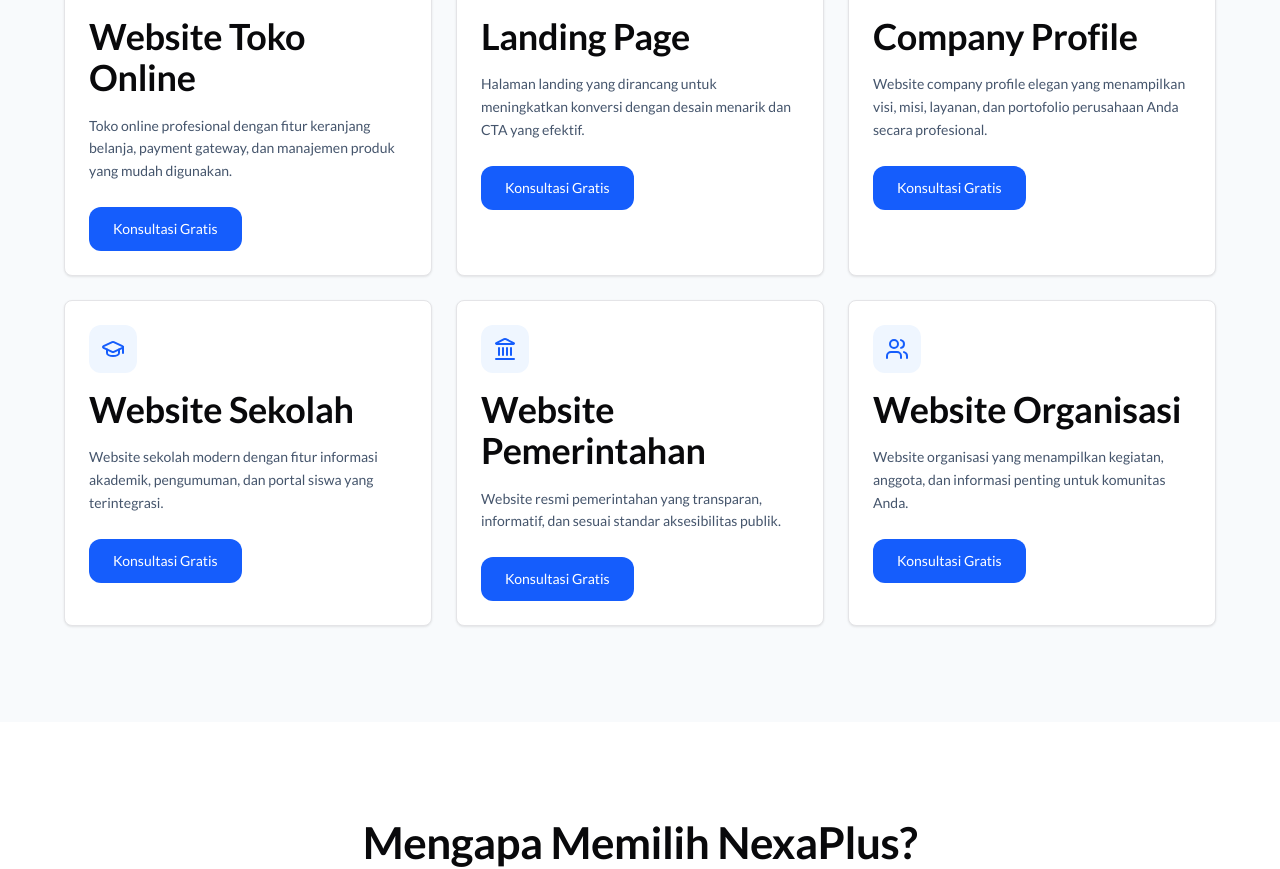
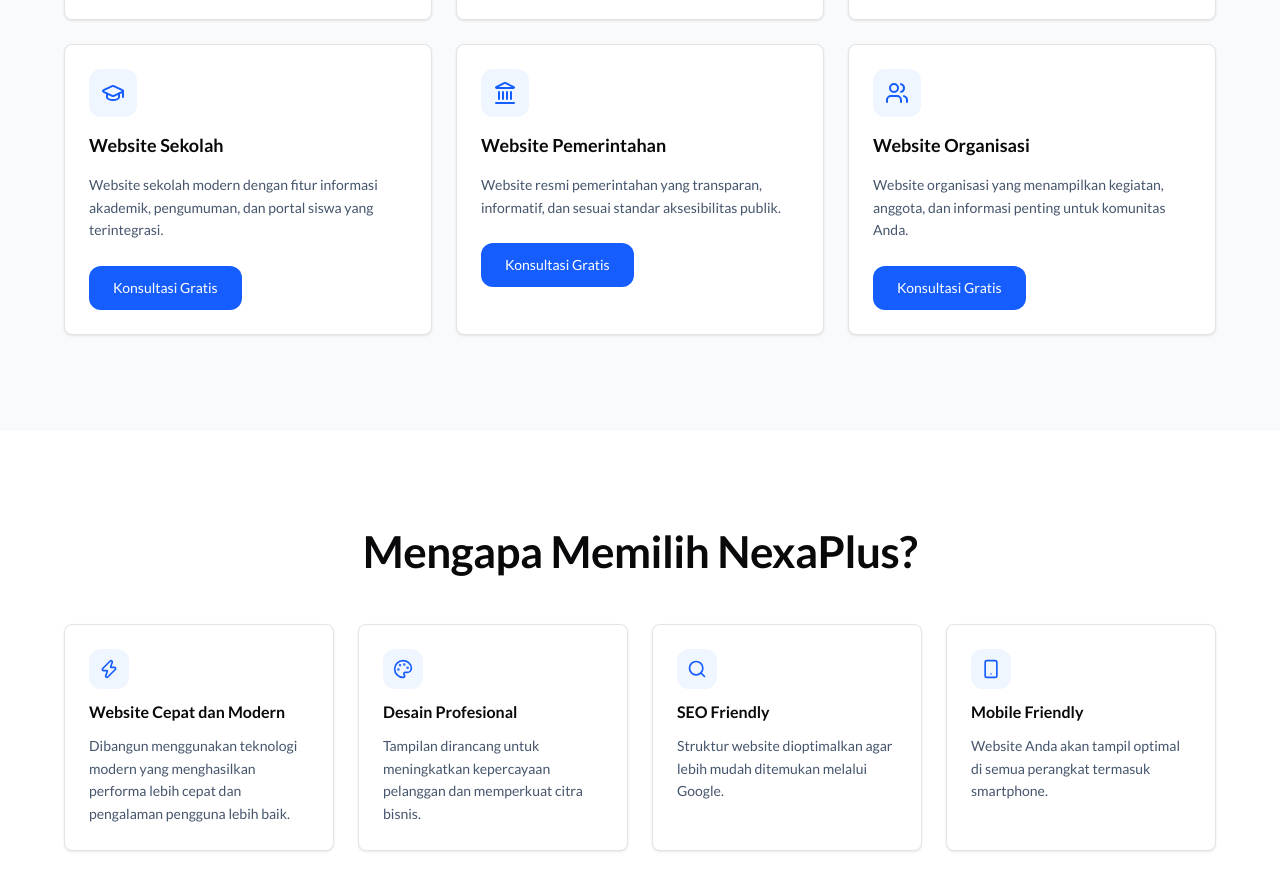
Before and after one commit to ersetdigital-sudo/nexaplus.app, a Next.js app: page / in a window 1280 px wide. Shown: the part 3480-4349 px from the top of the page. Built offline with nearby package versions, Linux system fonts and the light colour scheme.

Commit message:
fix: card heading sizes - apply card-title class, fix footer labels

```diff
--- a/app/globals.css
+++ b/app/globals.css
@@ -103,27 +103,41 @@ h1, h2, h3, h4, h5, h6 {
   color: #09090B;
 }
 
-h1 { font-size: 32px; line-height: 1.1; letter-spacing: -0.8px; margin-bottom: 24px; }
-h2 { font-size: 28px; line-height: 1.15; letter-spacing: -0.4px; }
-h3 { font-size: 24px; line-height: 1.2; letter-spacing: -0.2px; }
-h4 { font-size: 22px; line-height: 1.25; }
-h5 { font-size: 20px; line-height: 1.35; }
-h6 { font-size: 18px; line-height: 1.25; }
+/* Card-level headings — override global scale */
+.card-title {
+  font-size: 16px !important;
+  line-height: 1.4 !important;
+  letter-spacing: 0 !important;
+}
+.card-title-lg {
+  font-size: 18px !important;
+  line-height: 1.4 !important;
+  letter-spacing: 0 !important;
+}
+
+/* Only apply heading scale to section-level headings, not card titles */
+section > div > h1,
+section > div > div > h1 { font-size: 32px; line-height: 1.1; letter-spacing: -0.8px; margin-bottom: 24px; }
+section > div > h2,
+section > div > div > h2 { font-size: 28px; line-height: 1.15; letter-spacing: -0.4px; }
 
 @media (min-width: 768px) {
-  h1 { font-size: 40px; letter-spacing: -1px; }
-  h2 { font-size: 36px; }
-  h3 { font-size: 30px; }
-  h4 { font-size: 26px; }
-  h5 { font-size: 22px; }
+  section > div > h1,
+  section > div > div > h1 { font-size: 40px; letter-spacing: -1px; }
+  section > div > h2,
+  section > div > div > h2 { font-size: 36px; }
 }
 
 @media (min-width: 1024px) {
-  h1 { font-size: 60px; line-height: 1; letter-spacing: -1.2px; }
-  h2 { font-size: 44px; line-height: 1.1; letter-spacing: -0.5px; }
-  h3 { font-size: 36px; line-height: 1.15; letter-spacing: -0.3px; }
-  h4 { font-size: 30px; line-height: 1.25; letter-spacing: -0.2px; }
-  h5 { font-size: 24px; line-height: 1.35; }
+  section > div > h1,
+  section > div > div > h1 { font-size: 60px; line-height: 1; letter-spacing: -1.2px; }
+  section > div > h2,
+  section > div > div > h2 { font-size: 44px; line-height: 1.1; letter-spacing: -0.5px; }
+}
+
+/* Card-level headings stay small */
+h3, h4, h5, h6 {
+  font-size: inherit;
 }
 
 /* Section label */
--- a/components/layout/footer.tsx
+++ b/components/layout/footer.tsx
@@ -45,7 +45,7 @@ export function Footer() {
 
           {/* Navigation Column */}
           <div>
-            <h3 className="mb-4 text-sm font-semibold uppercase tracking-wider text-slate-900">
+            <h3 className="!text-xs font-semibold uppercase tracking-wider text-slate-900 mb-4">
               Navigasi
             </h3>
             <ul className="space-y-2">
@@ -64,7 +64,7 @@ export function Footer() {
 
           {/* Services Column */}
           <div>
-            <h3 className="mb-4 text-sm font-semibold uppercase tracking-wider text-slate-900">
+            <h3 className="!text-xs font-semibold uppercase tracking-wider text-slate-900 mb-4">
               Layanan
             </h3>
             <ul className="space-y-2">
@@ -80,7 +80,7 @@ export function Footer() {
 
           {/* Contact Column */}
           <div>
-            <h3 className="mb-4 text-sm font-semibold uppercase tracking-wider text-slate-900">
+            <h3 className="!text-xs font-semibold uppercase tracking-wider text-slate-900 mb-4">
               Kontak
             </h3>
             <ul className="space-y-3">
--- a/components/sections/benefits-section.tsx
+++ b/components/sections/benefits-section.tsx
@@ -52,7 +52,7 @@ export function BenefitsSection() {
                       />
                     </div>
                   )}
-                  <h3 className="text-base font-semibold text-slate-900">
+                  <h3 className="card-title font-semibold text-slate-900">
                     {benefit.title}
                   </h3>
                   <p className="text-sm leading-relaxed text-slate-600">
--- a/components/sections/blog-section.tsx
+++ b/components/sections/blog-section.tsx
@@ -69,7 +69,7 @@ export function BlogSection() {
                       {formatDate(post.publishedDate)}
                     </span>
                   </div>
-                  <h3 className="mb-2 text-lg font-semibold leading-tight text-slate-900">
+                  <h3 className="card-title mb-2 font-semibold text-slate-900">
                     {post.title}
                   </h3>
                   <p className="text-sm text-slate-600 line-clamp-2">
--- a/components/sections/portfolio-section.tsx
+++ b/components/sections/portfolio-section.tsx
@@ -60,7 +60,7 @@ function PortfolioCard({ item }: { item: (typeof portfolioItems)[number] }) {
       </div>
 
       <div className="p-4">
-        <h3 className="mb-2 text-lg font-semibold text-slate-900">{item.name}</h3>
+        <h3 className="card-title-lg mb-2 font-semibold text-slate-900">{item.name}</h3>
         <Badge variant="outline">{item.category}</Badge>
       </div>
     </Link>
--- a/components/sections/process-section.tsx
+++ b/components/sections/process-section.tsx
@@ -34,7 +34,7 @@ export function ProcessSection() {
                   <div className="flex h-12 w-12 items-center justify-center rounded-xl bg-blue-50 text-blue-600 transition-colors group-hover:bg-blue-100">
                     <Icon className="h-6 w-6" aria-hidden="true" />
                   </div>
-                  <h3 className="text-lg font-semibold text-slate-900">
+                  <h3 className="card-title font-semibold text-slate-900">
                     {step.title}
                   </h3>
                   <p className="text-sm leading-relaxed text-slate-600">
@@ -66,7 +66,7 @@ export function ProcessSection() {
                   <div className="flex items-center gap-2">
                     <span className="text-xs font-semibold text-blue-600">Step {step.number}</span>
                   </div>
-                  <h3 className="mt-0.5 text-base font-semibold text-slate-900">
+                  <h3 className="card-title mt-0.5 font-semibold text-slate-900">
                     {step.title}
                   </h3>
                   <p className="mt-1 text-sm leading-relaxed text-slate-600">
--- a/components/sections/services-section.tsx
+++ b/components/sections/services-section.tsx
@@ -49,7 +49,7 @@ export function ServicesSection() {
                       />
                     </div>
                   )}
-                  <h3 className="text-lg font-semibold text-slate-900">
+                  <h3 className="card-title-lg font-semibold text-slate-900">
                     {service.title}
                   </h3>
                   <p className="text-sm leading-relaxed text-slate-600">
--- a/components/sections/testimonial-section.tsx
+++ b/components/sections/testimonial-section.tsx
@@ -77,7 +77,7 @@ export function TestimonialSection() {
                   photo={testimonial.photo}
                 />
                 <div>
-                  <h3 className="text-sm font-semibold text-slate-900">
+                  <h3 className="!text-sm font-semibold text-slate-900">
                     {testimonial.name}
                   </h3>
                   <p className="text-xs text-slate-500">
```
Also changed, not shown: .kiro/skills/SKILL.md (added), 2 other files (tests, documents, lock files or other folders).
